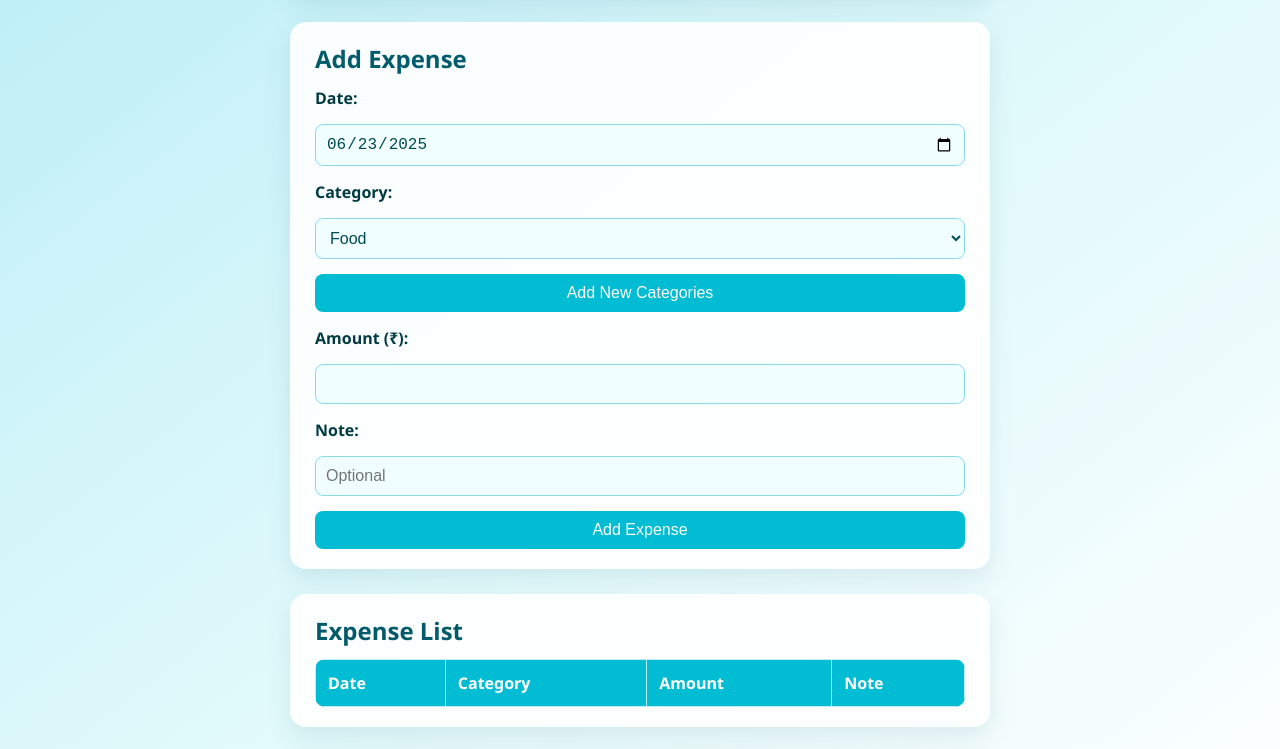
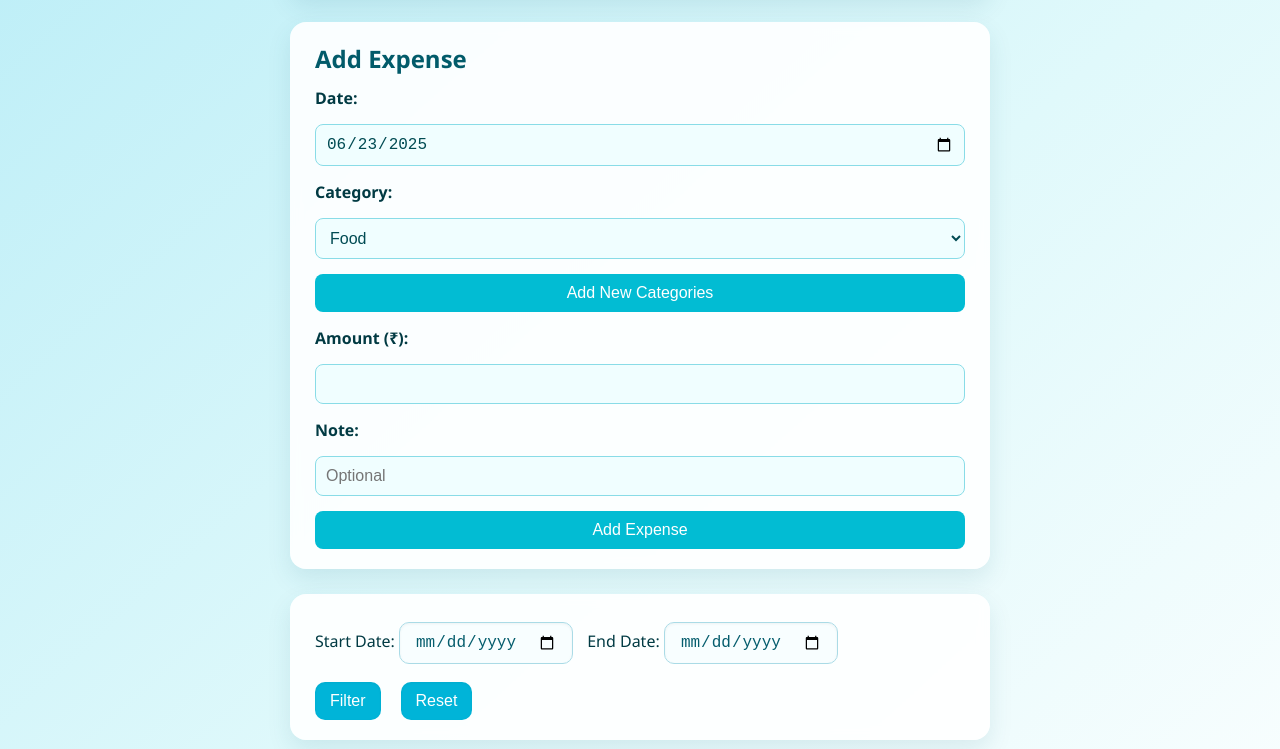
Before and after one commit to Harshsanjaybhaipatel/Expense-tracker, a plain HTML site: page index.html in a window 1280 px wide. Shown: the part 106-855 px from the top of the page. Drawn offline with Linux system fonts and the light colour scheme.

Commit message:
Update index.html

```diff
--- a/index.html
+++ b/index.html
@@ -56,6 +56,20 @@
       <button type="submit">Add Expense</button>
     </form>
   </section>
+ <section id="filter-section">
+    <div id="filter-section">
+      <label for="start-date">Start Date:</label>
+      <input type="date" id="start-date">
+
+      <label for="end-date">End Date:</label>
+      <input type="date" id="end-date">
+
+      <div class="button-group">
+        <button id="filter-btn">Filter</button>
+        <button id="reset-btn">Reset</button>
+      </div>
+    </div>
+   </section>
 
   <section id="expense-list">
     <h2>Expense List</h2>
```
